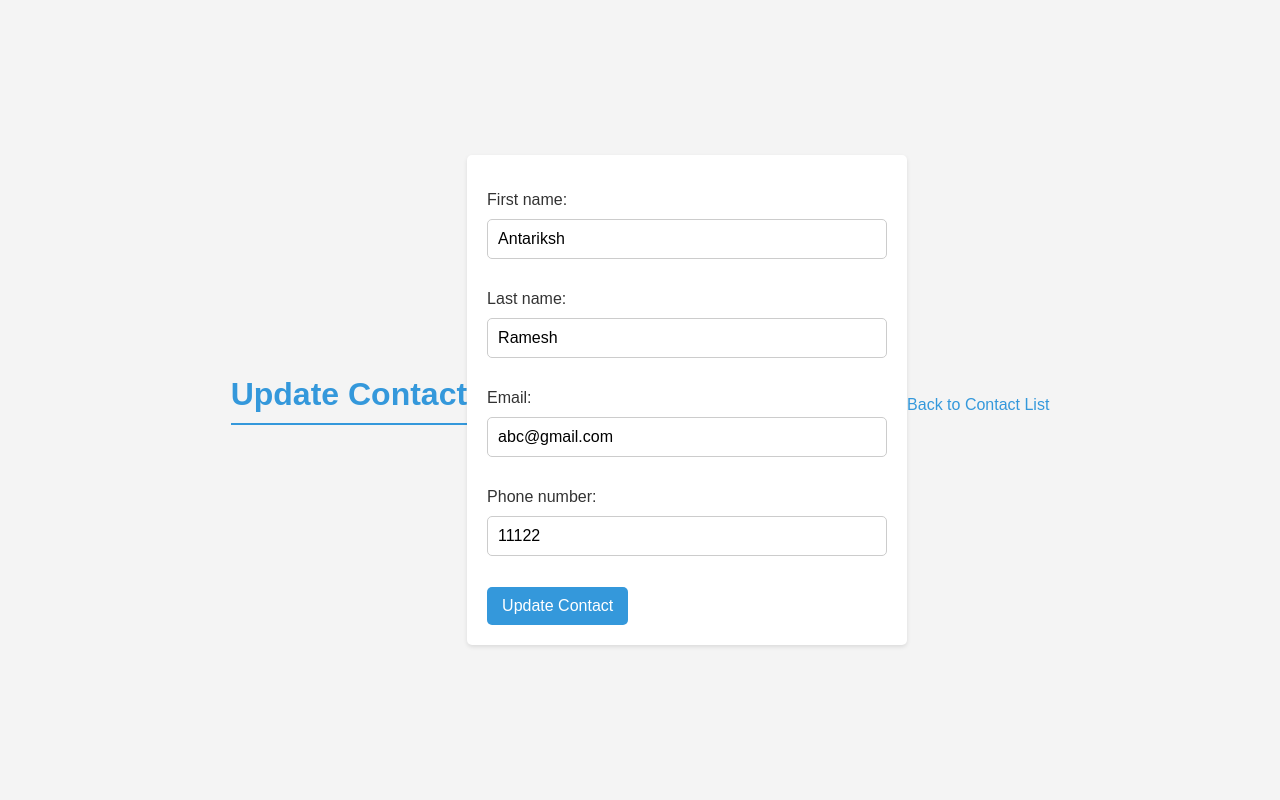
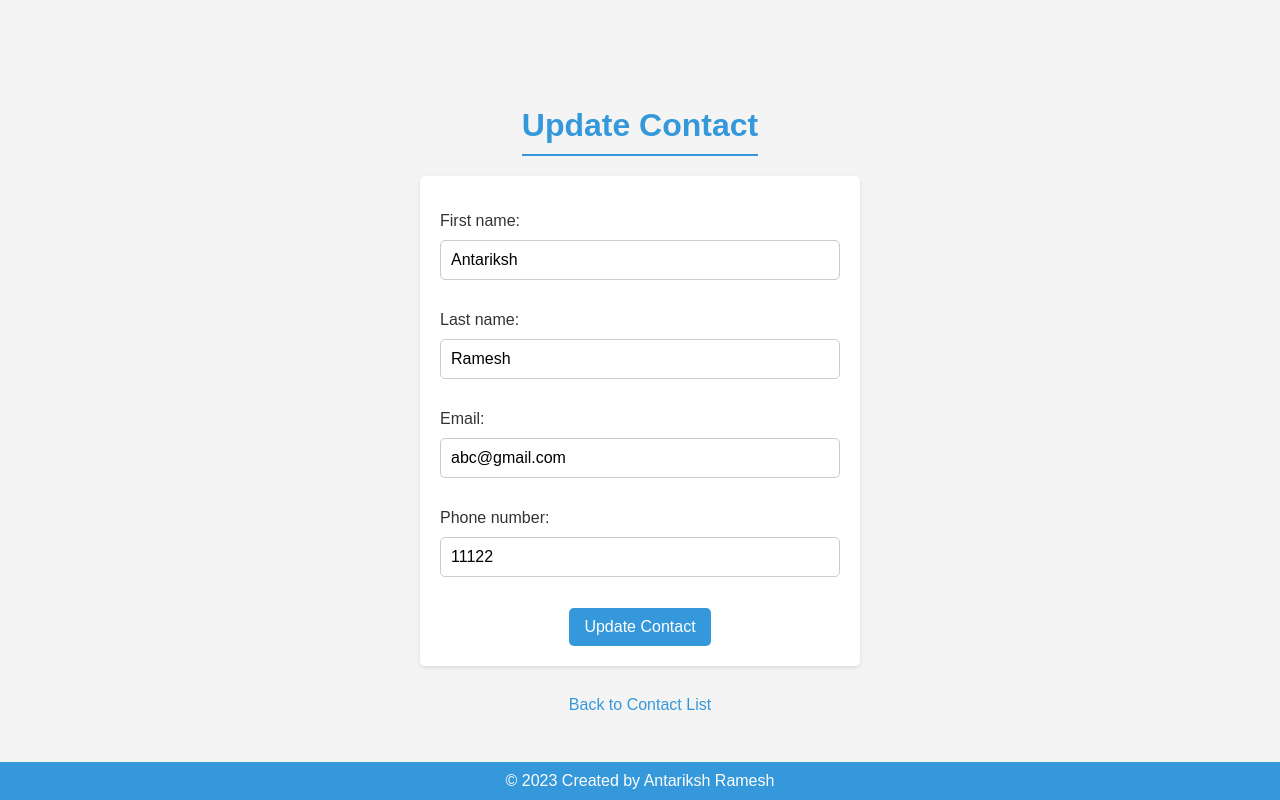
Before and after one commit to Antariksh-Ramesh/Antariksh_Ramesh, a Django app: page /contacts/5/update/ in a window 1280 px wide. Run offline with Django 5.2, Linux system fonts and the light colour scheme; data comes from the database, SQL or seed files in the repository; both versions use the stored data as it was after the commit.

Commit message:
copyright at the footer

```diff
--- a/Contact_details/Templates/Contact_details/contact_delete.html
+++ b/Contact_details/Templates/Contact_details/contact_delete.html
@@ -18,5 +18,10 @@
 
     <!-- Add a link to go back to the contact list -->
     <a href="{% url 'contact_list' %}">Back to Contact List</a>
+
+    <!-- Footer -->
+    <footer>
+        &copy; 2023 Created by Antariksh Ramesh
+    </footer>
 </body>
 </html>
--- a/Contact_details/Templates/Contact_details/contact_detail.html
+++ b/Contact_details/Templates/Contact_details/contact_detail.html
@@ -14,5 +14,10 @@
 
     <!-- Add a link to go back to the contact list -->
     <a href="{% url 'contact_list' %}">Back to Contact List</a>
+
+    <!-- Footer -->
+    <footer>
+        &copy; 2023 Created by Antariksh Ramesh
+    </footer>
 </body>
 </html>
--- a/Contact_details/Templates/Contact_details/contact_update.html
+++ b/Contact_details/Templates/Contact_details/contact_update.html
@@ -9,6 +9,7 @@
             font-family: Arial, sans-serif;
             background-color: #f4f4f4;
             display: flex;
+            flex-direction: column;
             align-items: center;
             justify-content: center;
             height: 100vh;
@@ -20,6 +21,7 @@
             border-bottom: 2px solid #3498db;
             padding-bottom: 10px;
             text-align: center;
+            margin-bottom: 20px;
         }
 
         form {
@@ -28,6 +30,7 @@
             border-radius: 5px;
             box-shadow: 0 2px 4px rgba(0, 0, 0, 0.1);
             width: 400px;
+            margin-bottom: 20px;
         }
 
         label {
@@ -54,6 +57,8 @@
             border-radius: 5px;
             font-size: 16px;
             cursor: pointer;
+            display: block;
+            margin: 0 auto;
         }
 
         button:hover {
@@ -61,15 +66,26 @@
         }
 
         a {
-            display: block;
-            text-align: center;
-            margin-top: 10px;
             color: #3498db;
             text-decoration: none;
+            display: block;
+            margin-top: 10px;
+            text-align: center;
         }
 
         a:hover {
             text-decoration: underline;
+        }
+
+        /* Footer styles */
+        footer {
+            background-color: #3498db;
+            color: #fff;
+            text-align: center;
+            padding: 10px 0;
+            position: absolute;
+            bottom: 0;
+            width: 100%;
         }
     </style>
 </head>
@@ -85,5 +101,10 @@
 
     <!-- Add a link to go back to the contact list -->
     <a href="{% url 'contact_list' %}">Back to Contact List</a>
+
+    <!-- Footer -->
+    <footer>
+        &copy; 2023 Created by Antariksh Ramesh
+    </footer>
 </body>
 </html>
```
Also changed, not shown: Contact_details/Templates/Contact_details/contact_list.html (+22 -6 lines), db.sqlite3.
